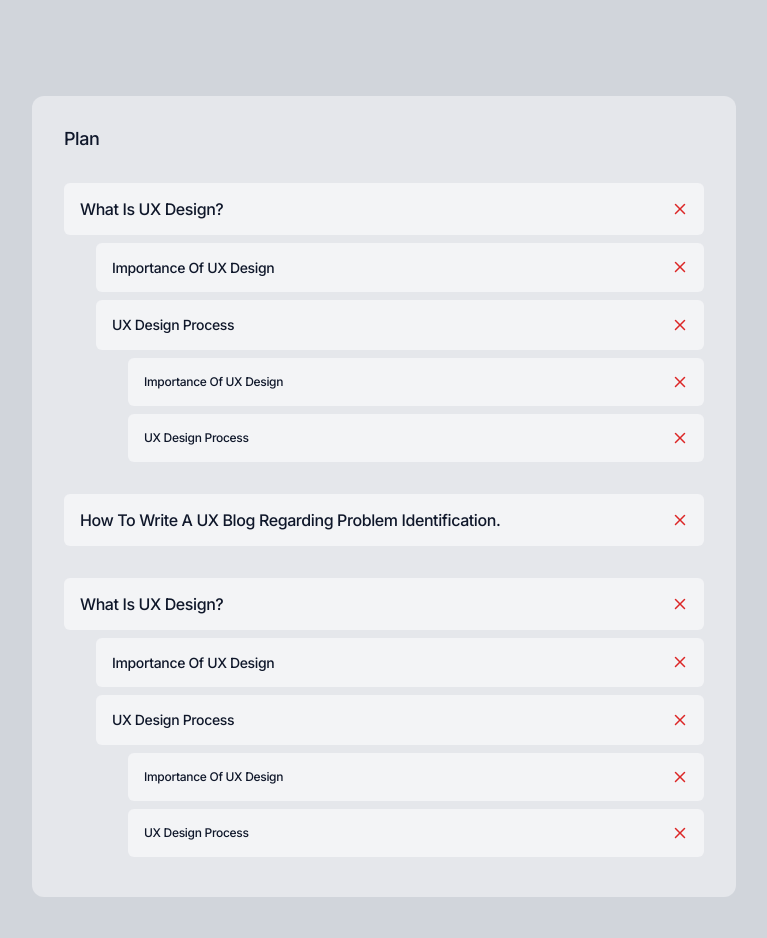
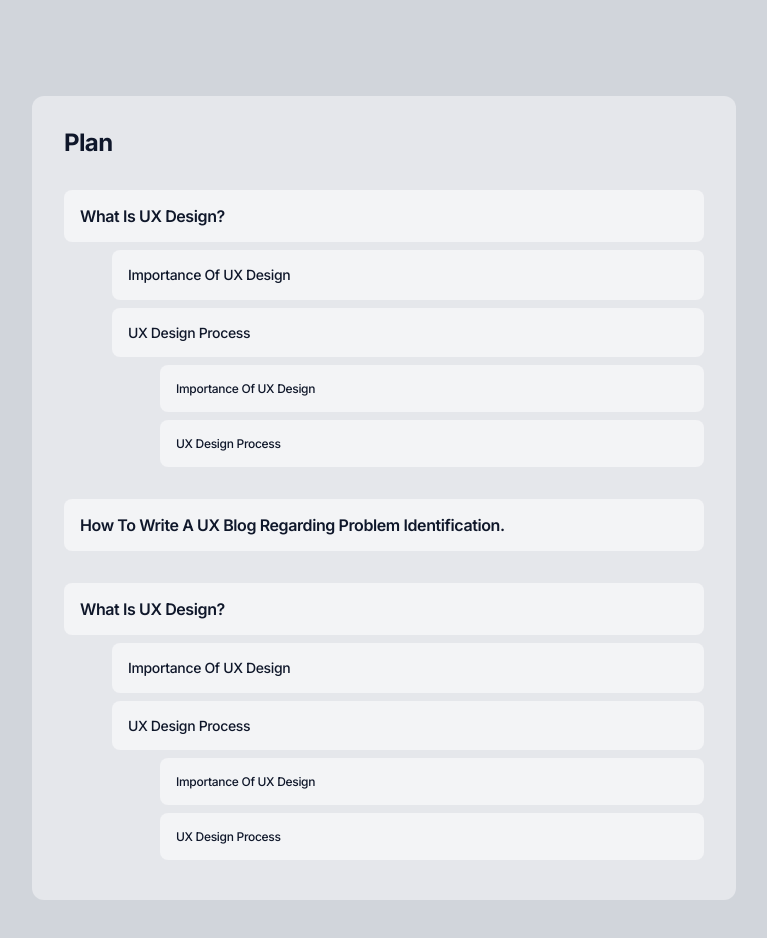
Before and after one commit to jean1591/blog-post-generator, a Next.js app: page /generate in a window 1280 px wide. Shown: the top 938 px of the page, without its empty margins (256-1023 px from the left). Built offline with nearby package versions, Linux system fonts and the light colour scheme; no server answers.

Commit message:
feat: display delete item button on hover

```diff
--- a/src/app/(public)/generate/components/Plan.tsx
+++ b/src/app/(public)/generate/components/Plan.tsx
@@ -13,7 +13,7 @@ export const Plan = () => {
 
   return (
     <div className="rounded-xl bg-gray-200 p-4 md:p-8">
-      <p className="text-lg font-medium leading-tight tracking-tight">Plan</p>
+      <p className="text-2xl font-bold leading-tight tracking-tight">Plan</p>
 
       <div className="mt-8 space-y-8">
         {plan.map((planItem) => (
@@ -35,24 +35,27 @@ const PlanItemComponent = ({ planItem }: { planItem: PlanItem }) => {
 
   return (
     <div>
-      <div className="flex items-center justify-between rounded-md bg-gray-100 p-4">
+      <div className="group relative flex items-center justify-between rounded-lg bg-gray-100 p-4">
         <p
           className={classNames(
-            level === 1 ? '' : '',
-            level === 2 ? 'text-sm' : '',
-            level === 3 ? 'text-xs' : '',
-            `font-medium leading-tight tracking-tight`
+            level === 1 ? 'font-semibold' : '',
+            level === 2 ? 'text-sm font-medium' : '',
+            level === 3 ? 'text-xs font-medium' : '',
+            'leading-tight tracking-tight'
           )}
         >
           {title}
         </p>
 
-        <button onClick={() => handleOnDelete(id)}>
+        <button
+          onClick={() => handleOnDelete(id)}
+          className="absolute right-0 top-0 m-4 hidden group-hover:block"
+        >
           <PiXBold className="h-4 w-4 text-red-600" />
         </button>
       </div>
 
-      <div className="ml-8 mt-2 space-y-1">
+      <div className="ml-12 mt-2 space-y-1">
         {children.map((child) => (
           <PlanItemComponent key={child.title} planItem={child} />
         ))}
```
